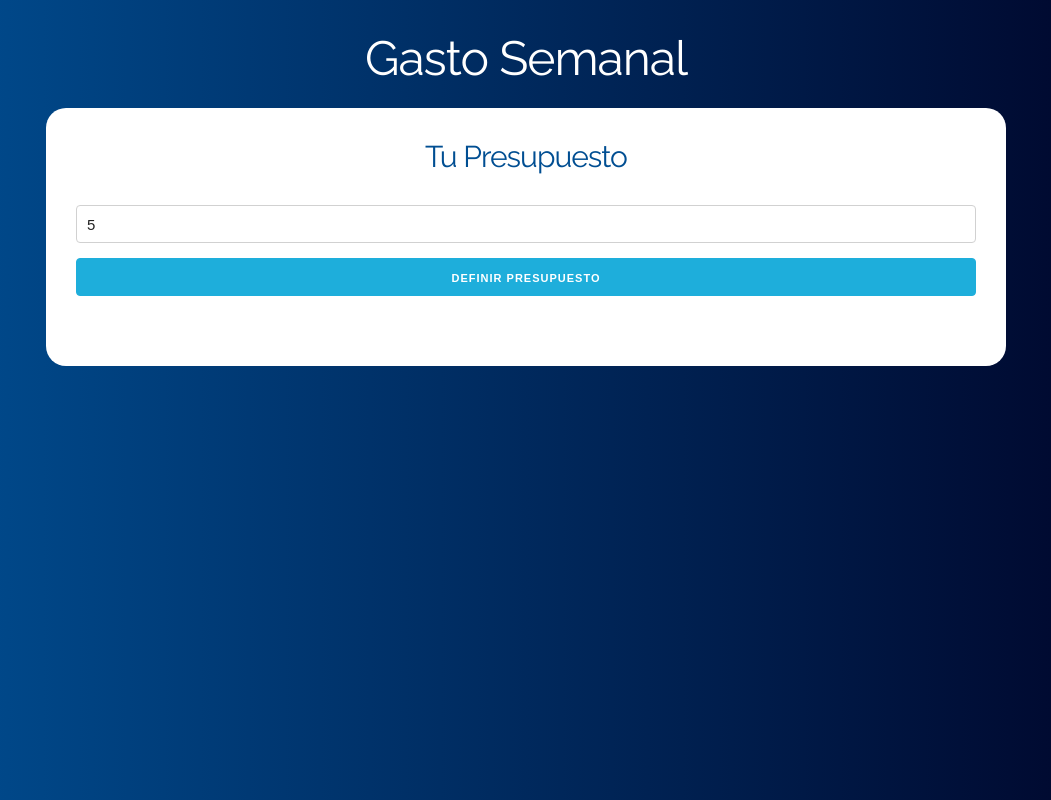
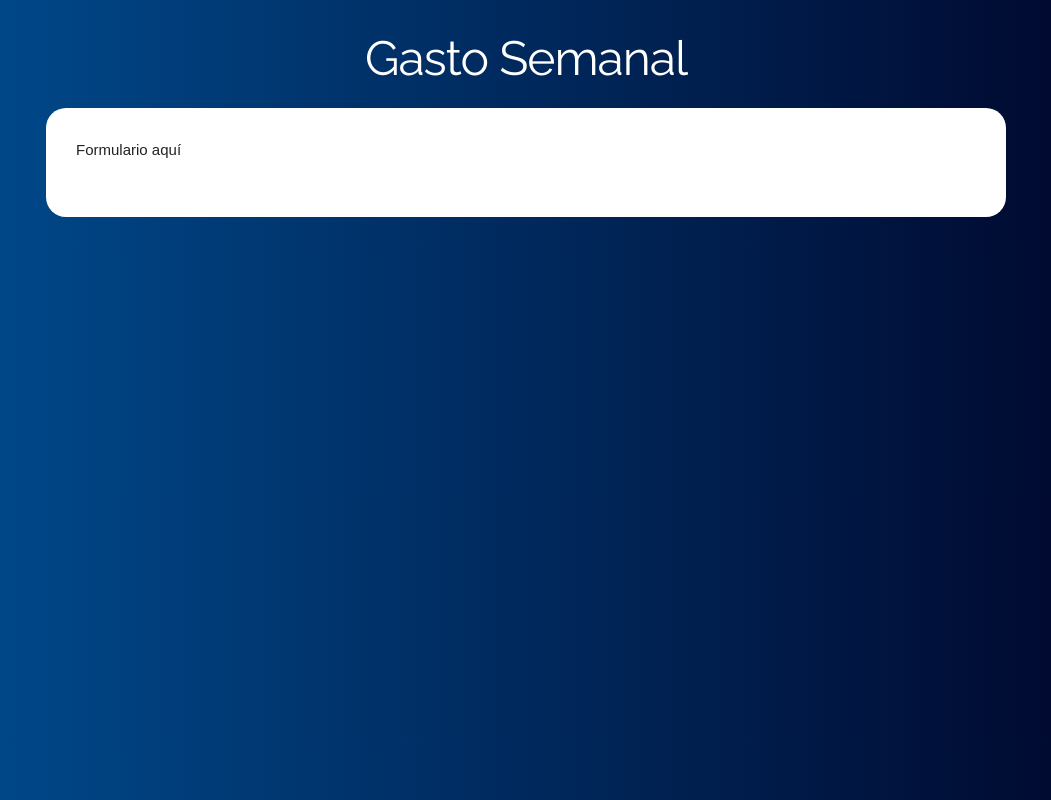
Before and after one commit to RicardoJ/Budget-React, a React (Create React App) app: page / in a window 1280 px wide. Both pictures are taken after typing "5" into the empty fields and a click on the input "Definir presupuesto". Shown: the whole page, without its empty margins (114-1165 px from the left). Built offline with nearby package versions, Linux system fonts and the light colour scheme.

Commit message:
showing component conditionally

```diff
--- a/src/App.js
+++ b/src/App.js
@@ -1,16 +1,30 @@
 import React, { useState } from 'react';
 import Question from './components/Question';
 function App() {
-  const [budget , saveBudget] = useState(0);
-
+  const [budget, saveBudget] = useState(0);
+  const [questionBudget, saveQuestionBudget] = useState(true);
   return (
     <div className="App container">
       <header>
         <h1>Gasto Semanal</h1>
-        <div className = "contenido-principal contenido">
-          <Question
-          saveBudget = {saveBudget}
-          />
+        <div className="contenido-principal contenido">
+          {
+            (questionBudget) ?
+              <Question
+                saveBudget={saveBudget}
+                saveQuestionBudget={saveQuestionBudget}
+              />
+              : (
+                <div className = "row">
+                  <div className = "one-half column">
+                    <p>Formulario aquí</p>
+                  </div>
+
+                  <div className = "one-half column"></div>
+                  </div>
+
+          )
+          }
         </div>
       </header>
     </div>
--- a/src/components/Question.js
+++ b/src/components/Question.js
@@ -2,7 +2,7 @@ import React, { Fragment, useState } from 'react';
 
 function Question(props) {
 
-    const {saveBudget} = props;
+    const {saveBudget , saveQuestionBudget} = props;
 
     const [amount , saveAmount] = useState(0);
     const [error , saveError] = useState(false);
@@ -16,6 +16,7 @@ function Question(props) {
         }
         saveError(false);
         saveBudget(amount);
+        saveQuestionBudget(false);
     }
     return (
         <Fragment>
```
